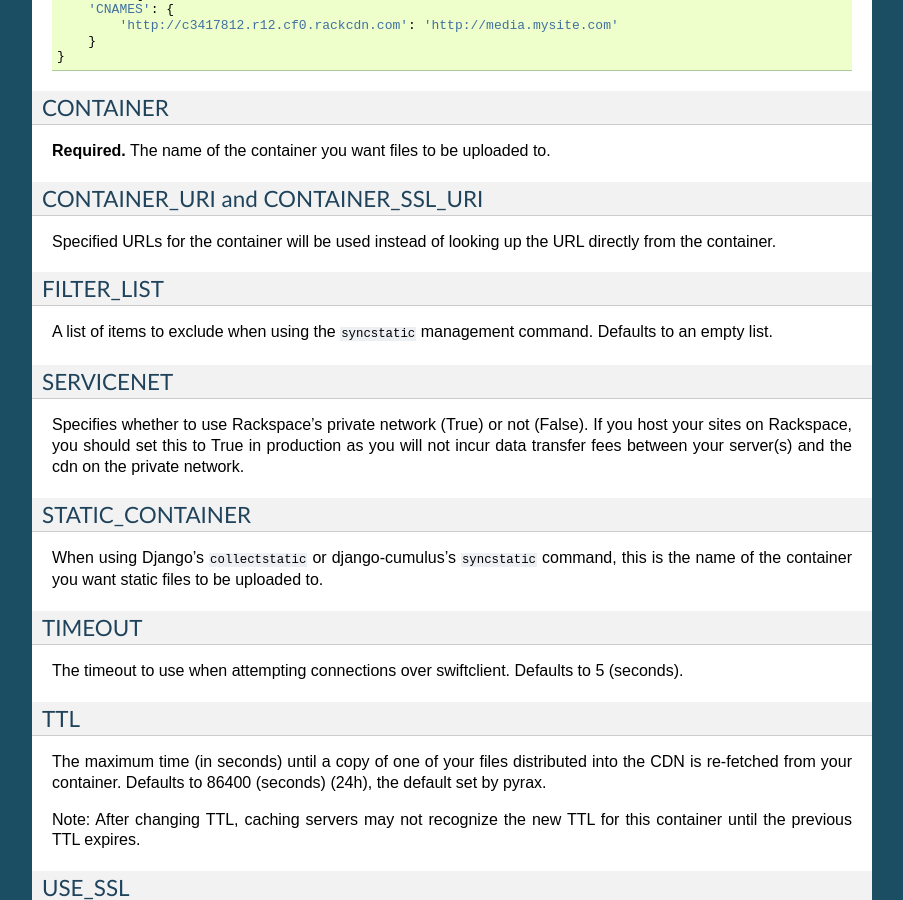
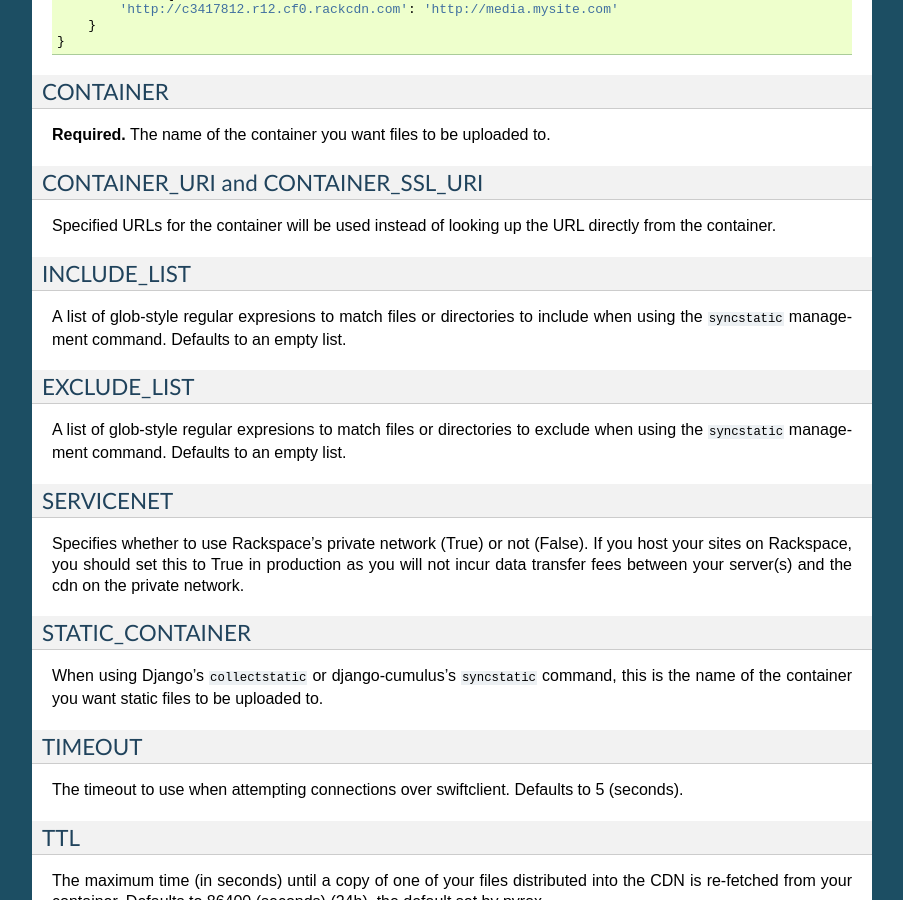
Before and after one commit to django-cumulus/django-cumulus, a Sphinx documentation site: the page built from docs/index.rst, in a window 1280 px wide and 900 px high, scrolled down 4483 px. Shown: the whole window, without its empty margins (198-1101 px from the left). Built offline with Sphinx 7.4.7, drawn with Linux system fonts in a browser that asks for light colours; some of the changed text lies outside the part shown.

Commit message:
document EXCLUDE_LIST and INCLUDE_LIST and drop FILTER_LIST

```diff
--- a/docs/index.rst
+++ b/docs/index.rst
@@ -121,9 +121,8 @@ the command.
 Add the following required settings::
 
     CUMULUS = {
-        'STATIC_CONTAINER': 'MyStaticContainer', # the name of the container to sync with
-        'SERVICENET': False, # whether to use rackspace's internal private network
-        'FILTER_LIST': [] # a list of files to exclude from sync
+        'STATIC_CONTAINER': 'MyStaticContainer',  # the name of the container to sync with
+        'SERVICENET': False,  # whether to use rackspace's internal private network
     }
 
 Invoke the management command::
@@ -267,12 +266,22 @@ CONTAINER
 CONTAINER_URI and CONTAINER_SSL_URI
 -----------------------------------
 
-Specified URLs for the container will be used instead of looking up the URL directly from the container.
+Specified URLs for the container will be used instead of looking up
+the URL directly from the container.
 
-FILTER_LIST
------------
+INCLUDE_LIST
+------------
 
-A list of items to exclude when using the ``syncstatic`` management command. Defaults to an empty list.
+A list of glob-style regular expresions to match files or directories
+to include when using the ``syncstatic`` management command. Defaults
+to an empty list.
+
+EXCLUDE_LIST
+------------
+
+A list of glob-style regular expresions to match files or directories
+to exclude when using the ``syncstatic`` management command. Defaults
+to an empty list.
 
 SERVICENET
 ----------
```
Also changed, not shown: 1 other file.
